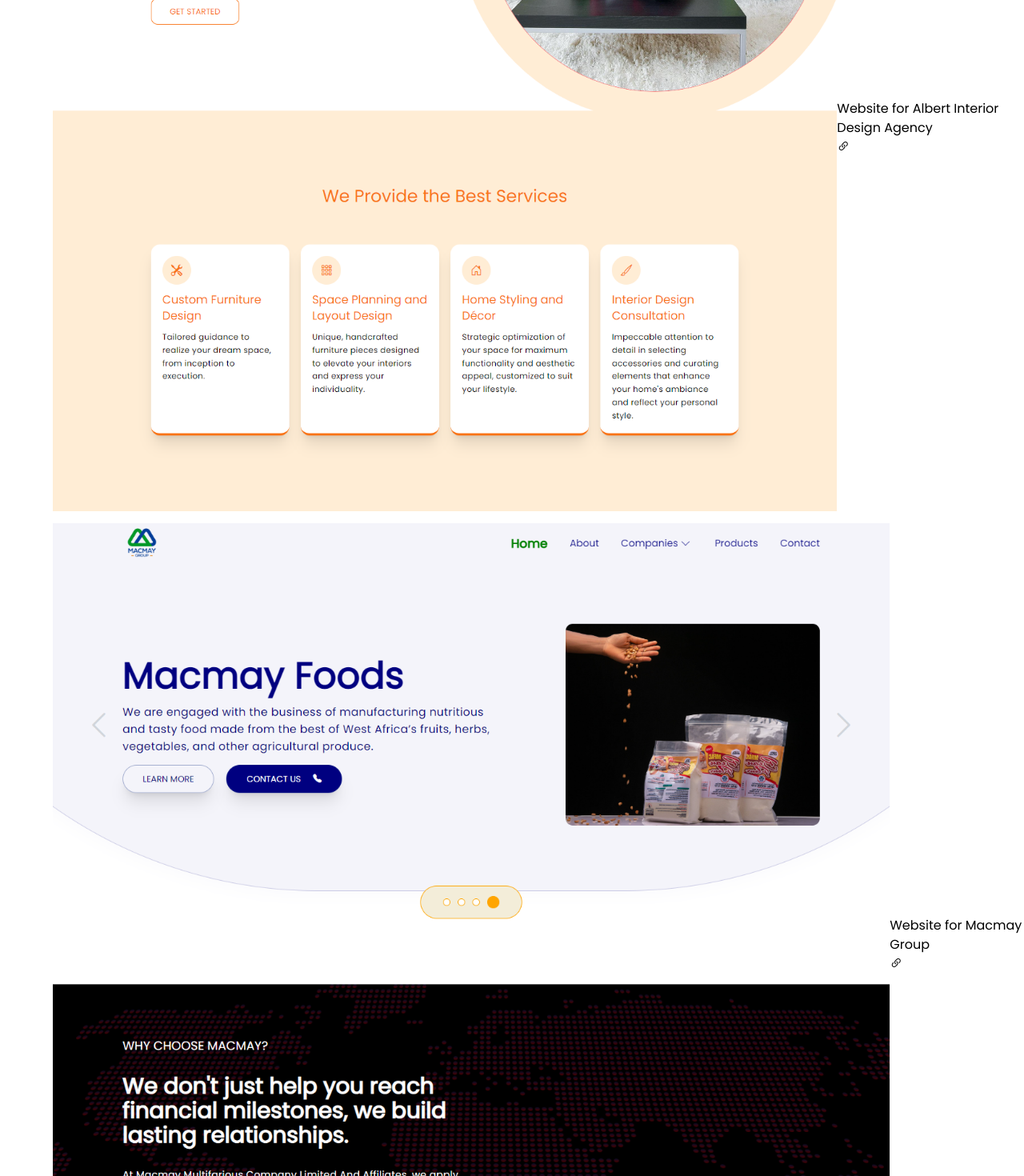
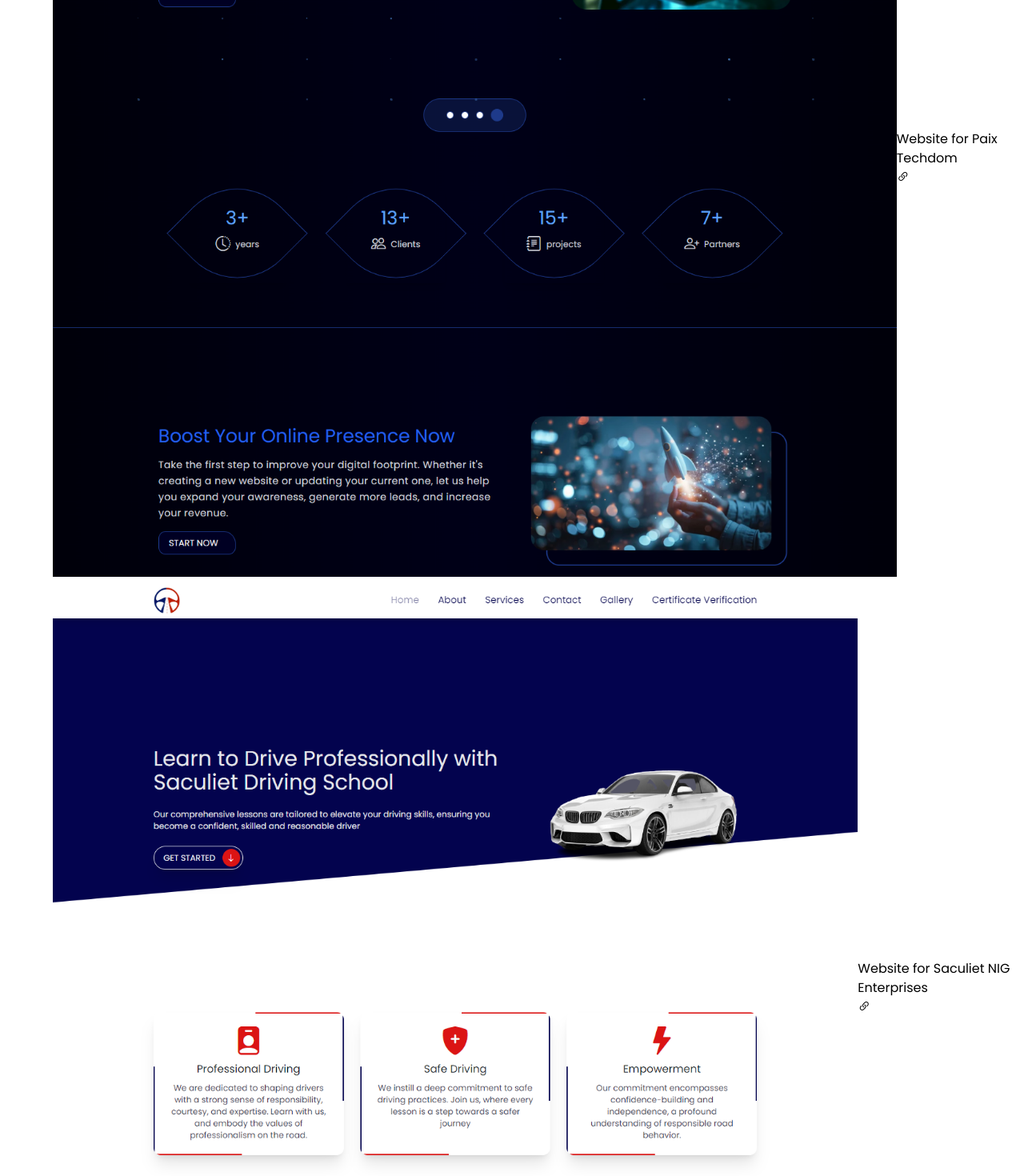
Before and after one commit to paixtechdom/my-portfolio, a React (Vite) app: page / in a window 1280 px wide. Shown: the part 2600-4070 px from the top of the page at 80% size. Built offline with nearby package versions, Linux system fonts and the light colour scheme.

Commit message:
adjusted project listing

```diff
--- a/src/Pages/Projects.jsx
+++ b/src/Pages/Projects.jsx
@@ -14,11 +14,11 @@
             <div className={`w-full flex items-start justify-center flex-col md:grid md:grid-cols-2 xl:grid-cols-3 gap-x-9 gap-9`}>
                 {
                     MyProjects.map((project, i) => (
-                            <a href={project.link} key={i} className={`flex flex-col relative p-2 py-3 center w-full`}>
-                                <div className="absolute z-0 h-full w-full rounded-xl bg-gradient-to-l from-black to-black  via-[rgb(83,1,83)] border border-purple-900">
+                            <a href={project.link} key={i} className={`flex flex-col relative p-3 center w-full`}>
+                                <div className="absolute z-0 h-full w-full rounded-xl bg-gradient-to-l from-black to-black via-[rgb(70,1,70)] border border-purple-900">
 
                                 </div>
-                                <div className="flex justify-center items-start projectImage lg:max-h-[35vh] w-full lg:w-fit overflow-hidden rounded-t-xl z-2 border border-purple-900 border-b-0 rounded-t-2xl">
+                                <div className="flex justify-center items-start projectImage lg:max-h-[35vh] w-full lg:w-fit overflow-hidden rounded-t-lg z-2 border border-purple-900 border-b-0">
                                     <LazyLoadImage
                                         src={project.img}
                                         placeholderSrc={project.title}
@@ -26,7 +26,7 @@
                                         className="w-full min-w-full lg:w-fit h-fit "
                                     />
                                 </div>
-                                <div className="z-10 flex p-5 text-sm text-left bg-black bg-opacity-60 rounded-b-xl border  border-purple-900 border-t-0 text-gray-200 items-center w-full">
+                                <div className="z-10 flex p-5 text-sm text-left bg-black bg-opacity-60 rounded-b-lg border  border-purple-900 border-t-0 text-gray-200 items-center w-full">
                                     <p className="w-full font-bold tracking-wide leading-relaxed">
                                         {project.title}
                                     </p>
--- a/src/assets/Constants.js
+++ b/src/assets/Constants.js
@@ -15,20 +15,6 @@
 import albertInteriors from "./img/albert-interiors.png"
 
 const MyProjects = [
-    {
-        title: 'Website for Albert Interior Design Agency',
-        lang: ['REACT', 'Tailwind', 'Responsive Design'],
-        link: 'https://albert-interiors.netlify.app',
-        description:  [''],
-        img: albertInteriors
-    },
-    {
-        title: 'Website for Macmay Group',
-        lang: ['REACT', 'BOOTSTRAP', 'CSS'],
-        link: 'https://macmaygroup.netlify.app',
-        description:  ['This is a website still under development for Macmay Group of Company.',' The website currently displays only information about the company and also media through which they can be contacted.'],
-        img: MacmayImg
-    },
     {
         title: 'Website for Paix Techdom',
         lang: ['REACT', 'Tailwind'],
@@ -49,6 +35,20 @@
         link: 'https://saculietdrivingschool.com',
         description:  ['Developed a portal for the Driving School Arm of the company, for organizations to verify the certificates of the students of the driving school', 'Key features includes:', '•    A page for organizations to submit student verification requests', '•    Email verification', '•    A dashboard for the school to view and manage requests, student and organizations', '•    Emails to notify the school of a request submission, inform organizations when the requests is granted and to inform students when their certificate is verified by an organization', '•    Secure authentication for organizations to access the portal and for admin login'],
         img: StudentVerificationImg
+    },
+    {
+        title: 'Website for Albert Interior Design Agency',
+        lang: ['REACT', 'Tailwind', 'Responsive Design'],
+        link: 'https://albert-interiors.netlify.app',
+        description:  [''],
+        img: albertInteriors
+    },
+    {
+        title: 'Website for Macmay Group',
+        lang: ['REACT', 'BOOTSTRAP', 'CSS'],
+        link: 'https://macmaygroup.netlify.app',
+        description:  ['This is a website still under development for Macmay Group of Company.',' The website currently displays only information about the company and also media through which they can be contacted.'],
+        img: MacmayImg
     },
     {
         title: 'Website for Christ Liberty Assembly',
```
